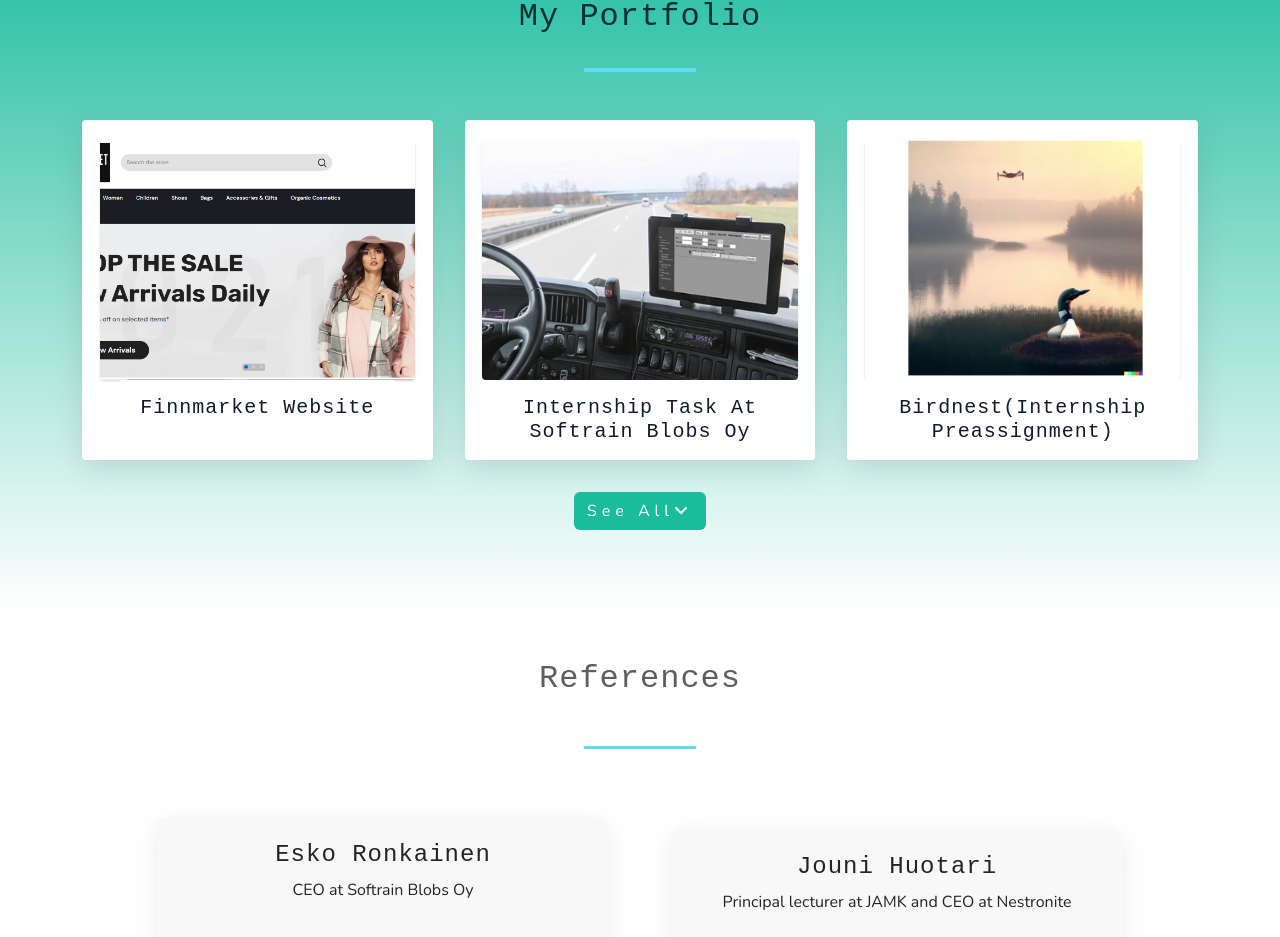
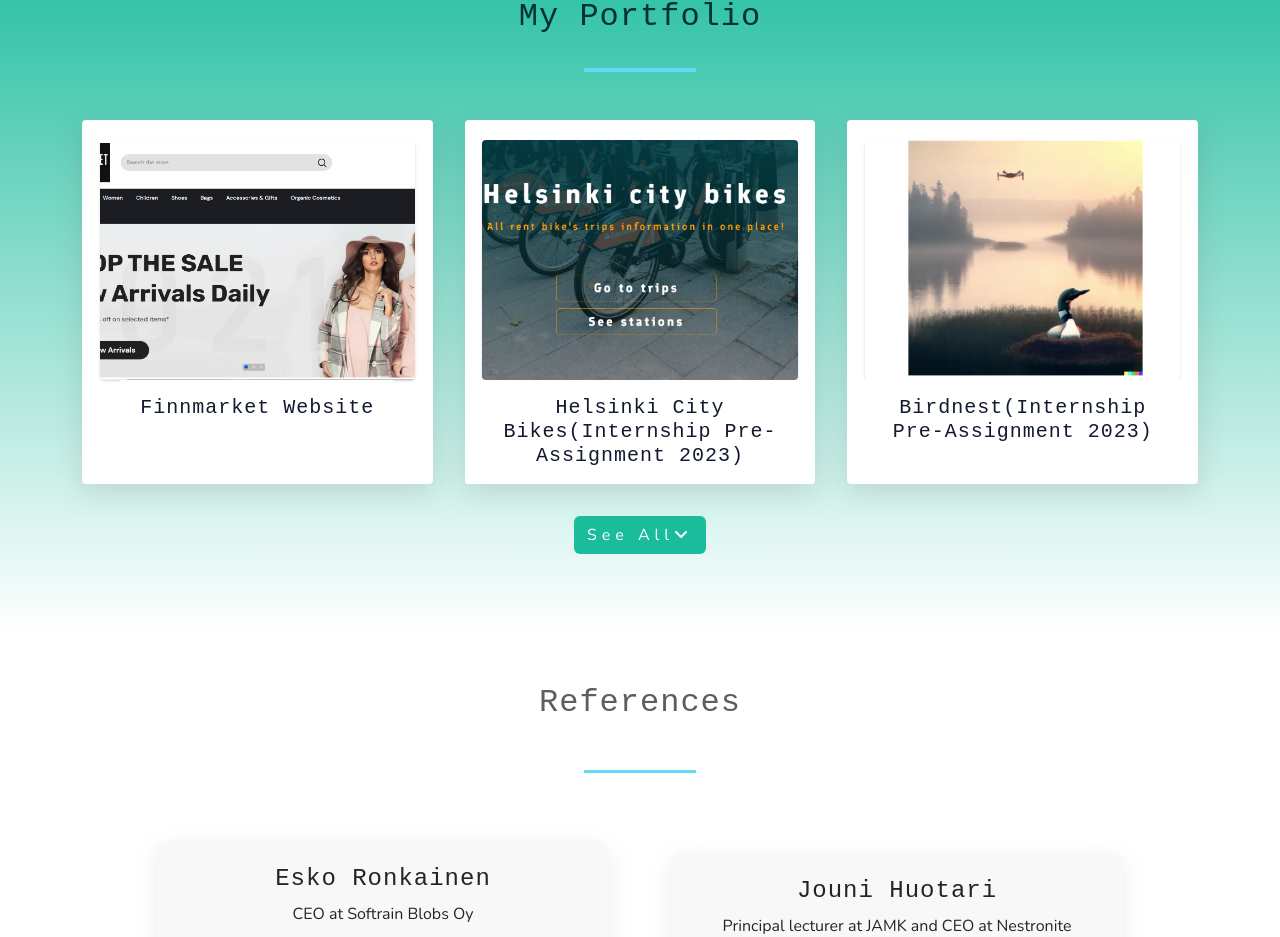
Before and after one commit to Jean198/jean-portfolio-react, a React (Create React App) app: page / in a window 1280 px wide. Shown: the part 766-1703 px from the top of the page. Built offline with nearby package versions, Linux system fonts and the light colour scheme.

Commit message:
add helsinki bikes

```diff
--- a/src/Assets/ProjectsData.json
+++ b/src/Assets/ProjectsData.json
@@ -12,17 +12,18 @@
 
   {
     "id": 2,
-    "title": "Internship task at Softrain Blobs Oy",
-    "imageUrl": "/images/softrain.png",
-    "summary": "While working as trainee software developer at Softrain Blobs Oy, my main task was to rewrite the Logitar software using React and Node js.For this task, my tools choice were Next js as react framework and tailwind css for styling. ",
-    "GitHub_frontend":null,
-    "GitHub_backend":null,
-    "GitHub_fullstack": null,
-    "projectUrl": "https://www.softrain.fi/tuotteet/"
+    "title": "Helsinki City Bikes(Internship pre-assignment 2023) ",
+    "imageUrl": "/images/helsinki-bikes.png",
+    "summary": "My attempt to solve the internship preassignment. The task description is found at https://github.com/solita/dev-academy-2023-exercise ",
+    "GitHub_frontend":"https://github.com/Jean198/solita-frontend",
+    "GitHub_backend": "https://github.com/Jean198/solita-backend",
+    "GitHub_fullstack":null,
+    "projectUrl": "https://helsinki-city-bikes.netlify.app/"
   },
+
   {
     "id": 3,
-    "title": "Birdnest(Internship preassignment) ",
+    "title": "Birdnest(Internship pre-assignment 2023) ",
     "imageUrl": "/images/birdnest.png",
     "summary": "My attempt to solve the internship preassignment. The task description is found at https://assignments.reaktor.com/birdnest/ ",
     "GitHub_frontend":"https://github.com/Jean198/reaktor-assignment-frontend",
@@ -33,6 +34,15 @@
 
   {
     "id": 4,
+    "title": "Internship task at Softrain Blobs Oy",
+    "imageUrl": "/images/softrain.png",
+    "summary": "While working as trainee software developer at Softrain Blobs Oy, my main task was to rewrite the Logitar software using React and Node js.For this task, my tools choice were Next js as react framework and tailwind css for styling. ",
+    "project_info":"https://www.softrain.fi/en/tuotteet/"
+  },
+
+
+  {
+    "id": 5,
     "title": "Task-manager ",
     "imageUrl": "/images/task-manager.png",
     "summary": "Simple task manager App with React, Node and Mongodb.",
@@ -43,7 +53,7 @@
   },
 
   {
-    "id": 5,
+    "id": 6,
     "title": "Memory-Game ",
     "imageUrl": "/images/memory-game.png",
     "summary": "Simple memory game build with React. Hope you enjoy it!",
@@ -55,7 +65,7 @@
 
 
   {
-    "id": 6,
+    "id": 7,
     "title": "Crypto-currency tracker ",
     "imageUrl": "/images/crypt.png",
     "summary": "This app built with Next Js gives current overall information about crypto-currency values on the market.",
@@ -65,7 +75,7 @@
     "projectUrl": "https://crypto-currency-tracker-tau.vercel.app/"
   },
   {
-    "id": 7,
+    "id": 8,
     "title": "Iphone-Stopwatch",
     "imageUrl": "/images/iphone-stopwatch.png",
     "summary": "My attempt to clone the Iphone Stopwatch !",
@@ -77,7 +87,7 @@
 
 
   {
-    "id": 8,
+    "id": 9,
     "title": "Countries info ",
     "imageUrl": "/images/countries.png",
     "summary": "You get basic information about all the countries in the world from this app!",
@@ -90,7 +100,7 @@
 
 
   {
-    "id": 9,
+    "id": 10,
     "title": "Todo App ",
     "imageUrl": "/images/todoApp.png",
     "summary": "Simple todo App build with expressjs and EJS!",
--- a/src/Components/Pages/Projects/ProjectDetails.js
+++ b/src/Components/Pages/Projects/ProjectDetails.js
@@ -16,9 +16,7 @@ const ProjectDetails = () => {
               <div className="detailed-project-summary">
                 <h5>{project.title}</h5>
                 <p>{project.summary}</p>
-                {project.GitHub_fullstack===null? (
-                  ""
-                ) : (
+                {project.GitHub_fullstack && (
                   <a
                     href={project.GitHub_fullstack}
                     className="custom-btn github-link-btn link"
@@ -27,10 +25,7 @@ const ProjectDetails = () => {
                     GitHub-fullstack <FaGithub className="GitHub" />
                   </a>
                 )}
-
-               {project.GitHub_frontend===null?(
-                  ""
-                ) : (
+                {project.GitHub_frontend && (
                   <a
                     href={project.GitHub_frontend}
                     className="custom-btn github-link-btn link"
@@ -41,25 +36,34 @@ const ProjectDetails = () => {
                 )}
                 <br />
                 <br />
-                {project.GitHub_backend===null?(
-                  ""
-                ) : (
+                {project.GitHub_backend && (
                   <a
                     href={project.GitHub_backend}
-                    className="github-backend-link github-link-btn link"
+                    className="github-backend-link custom-btn github-link-btn link"
                     target="blank"
                   >
                     GitHub-backend <FaGithub className="GitHub" />
                   </a>
                 )}
                 <br /> <br />
+                {project.projectUrl && (
                   <a
                     href={project.projectUrl}
                     className="custom-btn project-link-btn link"
                     target="blank"
                   >
-                  Project Link
+                    See the application live!
                   </a>
+                )}
+                {project.project_info && (
+                  <a
+                    href={project.projectUrl}
+                    className="custom-btn project-link-btn link"
+                    target="blank"
+                  >
+                    Readmore about Logitar software
+                  </a>
+                )}
               </div>
             </div>
           );
```
Also changed, not shown: public/images/helsinki-bikes.png (added). Lines whose indentation alone changed are shown as unchanged.
